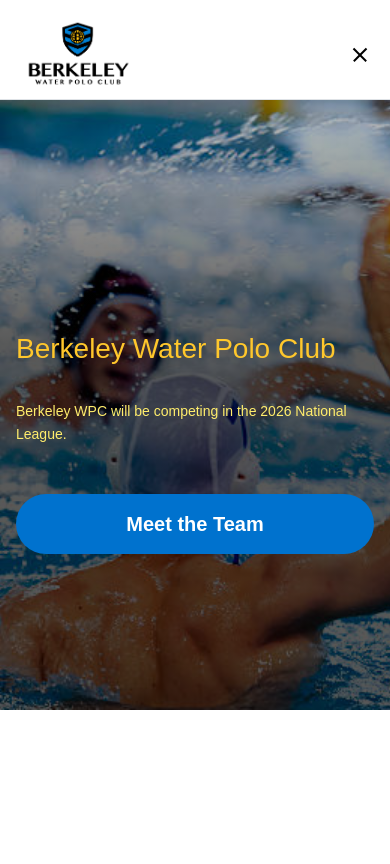
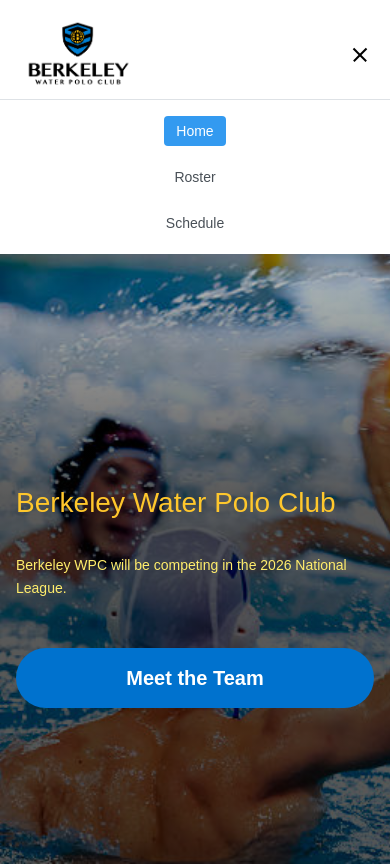
Before and after one commit to curtischen03/BerkeleyWPC, a Next.js app: page / in a window 390 px wide. Both pictures are taken after a click on the button 360 px from the left and 55 px from the top of the page. Built offline with nearby package versions, Linux system fonts and the light colour scheme.

Commit message:
Make header work properly in mobile

```diff
--- a/components/HeaderSimple.tsx
+++ b/components/HeaderSimple.tsx
@@ -1,7 +1,14 @@
 "use client";
 
 import { useState } from "react";
-import { Burger, Container, Group, useMantineTheme } from "@mantine/core";
+import {
+  Burger,
+  Container,
+  Group,
+  Collapse,
+  Stack,
+  Box,
+} from "@mantine/core";
 import { useDisclosure } from "@mantine/hooks";
 import classes from "./HeaderSimple.module.css";
 import Link from "next/link";
@@ -13,17 +20,16 @@
 ];
 
 export function HeaderSimple() {
-  const theme = useMantineTheme();
-  const [opened, { toggle }] = useDisclosure(false);
+  const [opened, { toggle, close }] = useDisclosure(false);
   const [active, setActive] = useState(links[0].link);
 
-  const items = links.map((link) => (
+  const desktopItems = links.map((link) => (
     <Link
       key={link.label}
       href={link.link}
       className={classes.link}
       data-active={active === link.link || undefined}
-      onClick={(event) => {
+      onClick={() => {
         setActive(link.link);
       }}
     >
@@ -31,7 +37,23 @@
     </Link>
   ));
 
+  const mobileItems = links.map((link) => (
+    <Link
+      key={link.label}
+      href={link.link}
+      className={classes.link}
+      data-active={active === link.link || undefined}
+      onClick={() => {
+        setActive(link.link);
+        close();
+      }}
+    >
+      {link.label}
+    </Link>
+  ));
+
   return (
+    <Box>
       <header className={classes.header}>
         <Container size="md" className={classes.inner}>
           <img
@@ -40,11 +62,17 @@
             className={classes.logo}
           />
           <Group gap={5} visibleFrom="xs">
-          {items}
+            {desktopItems}
           </Group>
 
           <Burger opened={opened} onClick={toggle} hiddenFrom="xs" size="sm" />
         </Container>
       </header>
+      <Collapse in={opened} hiddenFrom="xs">
+        <Stack align="center" gap="md" py="md">
+          {mobileItems}
+        </Stack>
+      </Collapse>
+    </Box>
   );
 }
```
Lines whose indentation alone changed are shown as unchanged.
